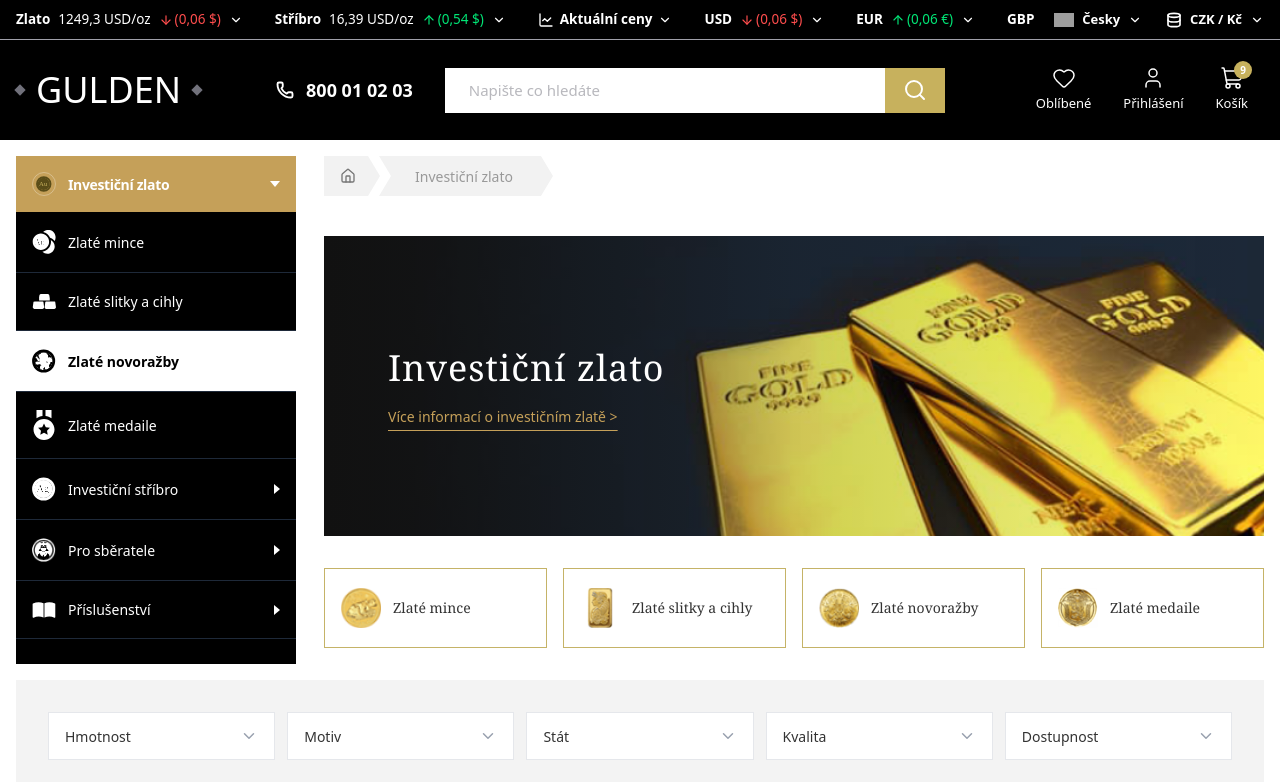
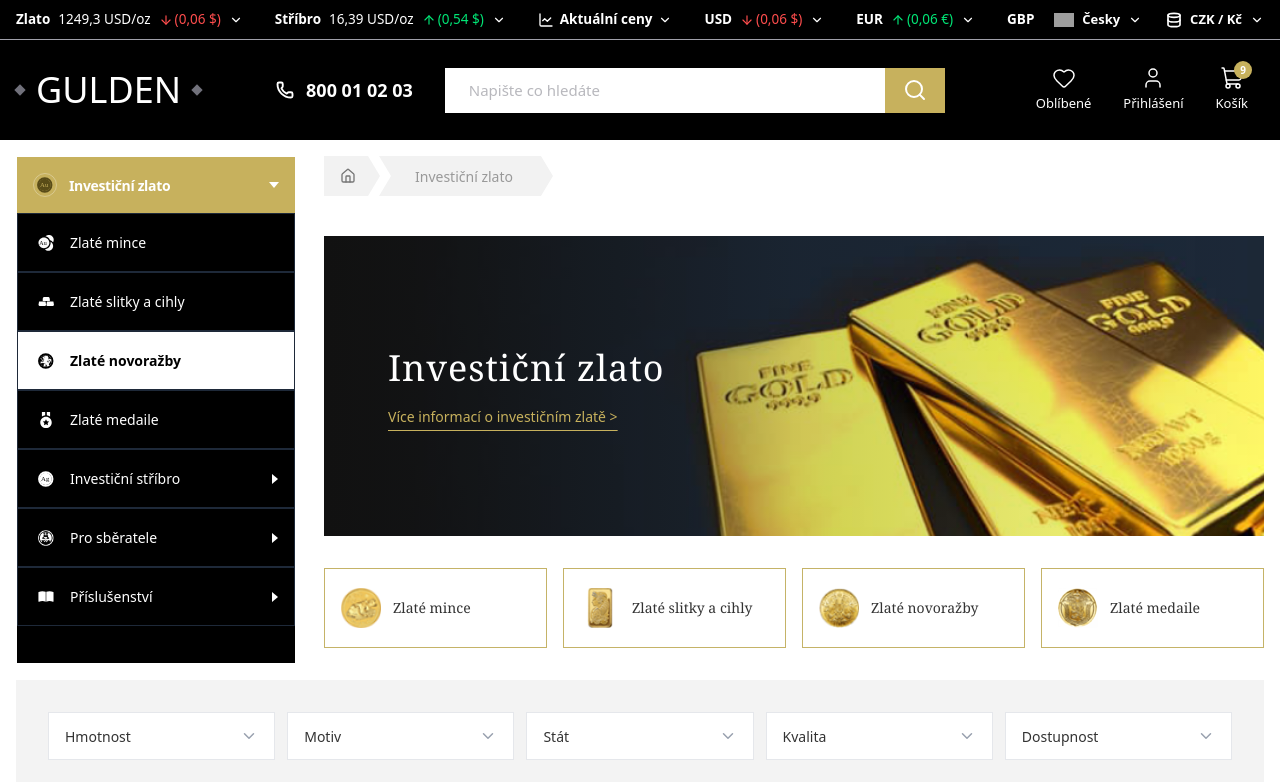
Before and after one commit to ourswebsolutions-ux/fast2fast, a Next.js app: page /categories in a window 1280 px wide. Shown: the top 782 px of the page. Built offline with nearby package versions, Linux system fonts and the light colour scheme; grey boxes are pictures that could not be loaded.

Commit message:
fixing final all

```diff
--- a/src/components/categorieComponents/categorieHeroSection.tsx
+++ b/src/components/categorieComponents/categorieHeroSection.tsx
@@ -45,8 +45,8 @@ const CategorieHero = () => {
       <div className="flex flex-col lg:flex-row gap-7 items-stretch">
 
         {/* 2. Sidebar (Mobile pe ye breadcrumb ke baad aayega) */}
-        <aside className="w-full lg:w-[280px] flex-shrink-0 bg-black text-white flex flex-col order-2 lg:order-1">
-          <div className="bg-[#C5A059] p-4 py-4 flex justify-between items-center cursor-pointer">
+        <aside className="w-full lg:w-[280px] border   flex-shrink-0 bg-black text-white flex flex-col order-2 lg:order-1">
+          <div className="bg-[rgb(199,177,93)] p-4 py-4 flex justify-between items-center cursor-pointer">
             <div className="flex items-center gap-3">
               <div className="w-6 h-6 border border-white/30 rounded-full flex items-center justify-center">
                 <img src="/side-bar-icon-8.svg" alt="icon" className="w-4 h-4" />
@@ -56,26 +56,36 @@ const CategorieHero = () => {
             <div className="w-0 h-0 border-l-[5px] border-l-transparent border-r-[5px] border-r-transparent border-t-[6px] border-t-white"></div>
           </div>
 
-          <div className="flex flex-col flex-1">
+          <div className="flex flex-col  flex-1">
             {[
-              { title: 'Zlaté mince', icon: <img src="/au.svg" alt="" /> },
-              { title: 'Zlaté slitky a cihly', icon: <img src="/side-bar-icon-2.svg" alt="" /> },
-              { title: 'Zlaté novoražby', icon: <img src="/side-bar-icon-3.svg" alt="" />, active: true, triggerPopup: true },
-              { title: 'Zlaté medaile', icon: <img src="/side-bar-icon-4.svg" alt="" /> },
-              { title: 'Investiční stříbro', icon: <img src="/side-bar-icon-5.svg" alt="" />, sub: true },
-              { title: 'Pro sběratele', icon: <img src="/sberatele.svg" alt="" />, sub: true },
-              { title: 'Příslušenství', icon: <img src="/side-bar-icon-7.svg" alt="" />, sub: true },
+              { title: 'Zlaté mince', icon: <img src="/au.svg" alt="" className="w-4 h-4 object-contain transition-all duration-200
+      group-hover:invert"/> },
+              { title: 'Zlaté slitky a cihly', icon: <img src="/side-bar-icon-2.svg" alt="" className="w-4 h-4 object-contain transition-all duration-200
+      group-hover:invert"/> },
+              { title: 'Zlaté novoražby', icon: <img src="/side-bar-icon-3.svg" alt="" className="w-4 h-4 object-contain transition-all duration-200
+      group-hover:invert"/>, active: true, triggerPopup: true },
+              { title: 'Zlaté medaile', icon: <img src="/side-bar-icon-4.svg" alt=""className="w-4 h-4 object-contain transition-all duration-200
+      group-hover:invert" /> },
+              { title: 'Investiční stříbro', icon: <img src="/side-bar-icon-5.svg" alt=""className="w-4 h-4 object-contain transition-all duration-200
+      group-hover:invert" />, sub: true },
+              { title: 'Pro sběratele', icon: <img src="/sberatele.svg" alt="" className="w-4 h-4 object-contain transition-all duration-200
+      group-hover:invert"/>, sub: true },
+              { title: 'Příslušenství', icon: <img src="/side-bar-icon-7.svg" alt="" className="w-4 h-4 object-contain transition-all duration-200
+      group-hover:invert"/>, sub: true },
             ].map((item, idx) => (
               <div
                 key={idx}
                 onClick={() => item.triggerPopup && setIsFilterOpen(true)}
-                className={`group relative px-4 py-[18px] flex justify-between items-center border-b border-gray-800 cursor-pointer transition-colors duration-200
+                className={`group relative px-4 border py-[18px] flex justify-between items-center border-b border-gray-800 cursor-pointer transition-colors duration-200
                 ${item.active ? 'bg-white text-black font-semibold' : 'bg-black text-white hover:bg-white hover:text-black'}`}
               >
                 <div className="flex items-center gap-3">
-                  <span className="w-6 flex justify-center grayscale group-hover:grayscale-0 brightness-200 group-hover:brightness-100">
-                    {item.icon}
-                  </span>
+                 <span className="w-6 flex justify-center grayscale
+  hover:bg-black hover:border-2 hover:border-white
+  hover:rounded-full hover:scale-110
+  group-hover:brightness-100 transition-all duration-200">
+  {item.icon}
+</span>
                   <span className="text-[14px]">{item.title}</span>
                 </div>
                 {item.sub && (
@@ -125,7 +135,7 @@ const CategorieHero = () => {
               <h1 className="text-white text-3xl md:text-4xl font-serif mb-4 leading-tight tracking-wide">
                 Investiční zlato
               </h1>
-              <p className="text-[#C5A059] text-[14px] underline underline-offset-8 cursor-pointer hover:text-[#d4b57a] transition-colors decoration-[#C5A059] font-medium">
+              <p className="text-[rgb(199,177,93)] text-[14px] underline underline-offset-8 cursor-pointer hover:text-[#d4b57a] transition-colors decoration-[rgb(199,177,93)] font-medium">
                 Více informací o investičním zlatě &gt;
               </p>
             </div>
@@ -142,7 +152,7 @@ const CategorieHero = () => {
             ].map((card, i) => (
               <div
                 key={i}
-                className="flex items-center gap-3 p-4 h-20 min-w-[85%] md:min-w-0 snap-center transition-all duration-300 cursor-pointer bg-white group border-[#C5B367] border-1 hover:border-[#C5A059] hover:border-2 flex-shrink-0"
+                className="flex items-center gap-3 p-4 h-20 min-w-[85%] md:min-w-0 snap-center transition-all duration-300 cursor-pointer bg-white group border-[#C5B367] border-1 hover:border-[rgb(199,177,93)] hover:border-2 flex-shrink-0"
               >
                 <div className="w-10 h-10 flex-shrink-0">
                   <img
--- a/src/components/categorieComponents/productFilterSection.tsx
+++ b/src/components/categorieComponents/productFilterSection.tsx
@@ -1,8 +1,11 @@
 "use client";
 import React, { useState } from 'react';
 import { ChevronDown, X, ChevronUp } from 'lucide-react';
+import FilterModal from './filterModal';
 
 const ProductFilterSection = () => {
+    const [isFilterOpen, setIsFilterOpen] = useState(false);
+
   const [openDropdown, setOpenDropdown] = useState<string | null>(null);
 
   const [filters, setFilters] = useState<any>({
@@ -57,7 +60,10 @@ const ProductFilterSection = () => {
   return (
     <div className="w-full bg-white">
       <div className="max-w-[1350px] mx-auto font-sans px-4">
-
+        <FilterModal
+        isOpen={isFilterOpen}
+        onClose={() => setIsFilterOpen(false)}
+      />
         {/* SECTION 1: Filters Area */}
         <div className="bg-[#F3F3F3] p-4 sm:p-6 md:p-8">
           <div className="grid grid-cols-1 sm:grid-cols-2 lg:grid-cols-5 gap-3">
@@ -104,7 +110,7 @@ const ProductFilterSection = () => {
           {/* Rozšířený filtr - Now clears all filters on click */}
           <div className="flex justify-center mt-6">
             <button
-              onClick={clearAllFilters}
+              onClick={() => setIsFilterOpen(true)}
               className="bg-[#D1B870] text-white px-10 py-2.5 text-[14px] font-medium hover:bg-[#c4a95d] transition-all rounded-[2px]"
             >
               Rozšířený filtr
--- a/src/components/categorieComponents/productsData.tsx
+++ b/src/components/categorieComponents/productsData.tsx
@@ -106,7 +106,7 @@ const ProductGrid = () => {
                                 <h3 className="text-[13px] text-gray-500 underline underline-offset-4 mb-2 line-clamp-1 hover:text-black transition-colors">
                                     {product.title}
                                 </h3>
-                                <p className="text-xl text-[#C5A059] font-medium tracking-tight font-sans">
+                                <p className="text-xl text-[rgb(199,177,93)] font-medium tracking-tight font-sans">
                                     {product.price}
                                 </p>
                             </div>
--- a/src/components/homePageComponents/GuldenHeroSection.tsx
+++ b/src/components/homePageComponents/GuldenHeroSection.tsx
@@ -20,7 +20,8 @@ const GuldenHeroSection: React.FC = () => {
         { label: 'Investiční stříbro', icon: 'Ag' },
         {label: 'Pro sběratele', icon: (
          <Image src="/sberatele.svg"alt="sberatele" width={20} height={20}  />)},
-        { label: 'Příslušenství', icon: <BookOpen size={200} />, active: true },
+        { label: 'Příslušenství', icon:  (
+         <Image src="/side-bar-icon-7.svg"alt="sberatele" width={20} height={20}  />), active: true },
         { label: 'Spoření' },
         { label: 'Online rádce' },
         { label: 'Naše prodejny' },
@@ -46,7 +47,7 @@ const GuldenHeroSection: React.FC = () => {
                             <li
                                 key={i}
                                 className={`flex items-center justify-between px-3 md:px-4 py-3 md:py-4 border-b border-gray-800 cursor-pointer
-                ${item.active ? 'bg-[rgb(199,177,93)] text-white' : 'hover:bg-[rgb(199,177,93)]'}`}
+                ${item.active ? 'bg-[rgb(199,177,93)] text-black' : 'hover:bg-[rgb(199,177,93)]'}`}
                             >
                                 <div className="flex items-center gap-2 md:gap-3">
                                     {item.icon && (
@@ -103,7 +104,7 @@ const GuldenHeroSection: React.FC = () => {
                                     className={`group relative w-full py-3 md:py-4 px-4 md:px-6 text-left text-[10px] md:text-xs font-bold  tracking-wider transition-all duration-300 rounded-none
                   ${banner.active
                                             ? 'bg-[rgb(199,177,93)] hover:bg-[rgb(199,177,93)] text-white shadow-lg'
-                                            : 'bg-black text-white hover:bg-[rgb(199,177,93)] hover:text-white'}`}
+                                            : 'bg-black text-white hover:bg-[rgb(199,177,93)] hover:text-black'}`}
                                 >
                                     {banner.label}
 
```
